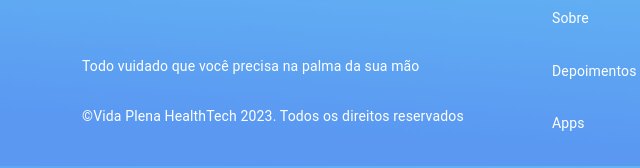
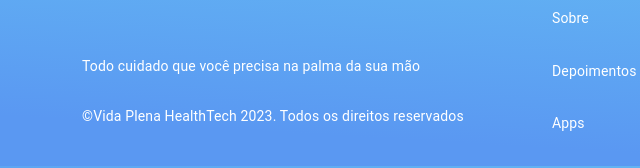
Before and after one commit to davi-cruz/2dtsr-vida-plena-ht, a Gatsby site: page / in a window 1280 px wide. Shown: the part 2456-2624 px from the top of the page, 88-728 px from the left. Built offline with nearby package versions, Linux system fonts and the light colour scheme; Gatsby itself is replaced by a stand-in of ours.

Commit message:
Typo fix

```diff
--- a/src/components/footer.tsx
+++ b/src/components/footer.tsx
@@ -59,7 +59,7 @@ const Footer = () => {
               filename="LogoSmall.png"
             />
             <Typography variant="body2" color="inherit">
-              Todo vuidado que você precisa na palma da sua mão
+              Todo cuidado que você precisa na palma da sua mão
             </Typography>
             <Typography variant="body2" color="inherit">
               ©Vida Plena HealthTech 2023. Todos os direitos reservados
```
